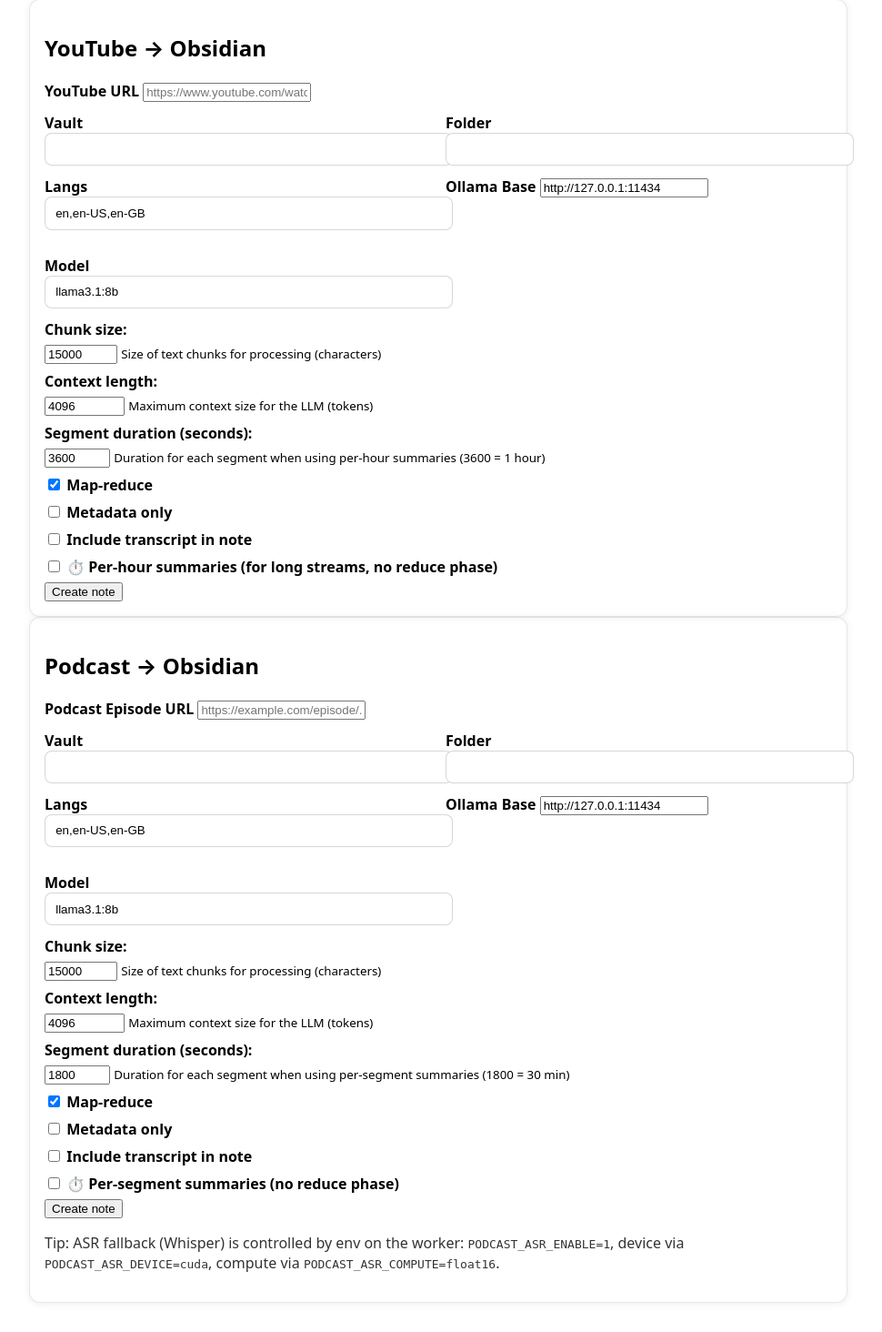
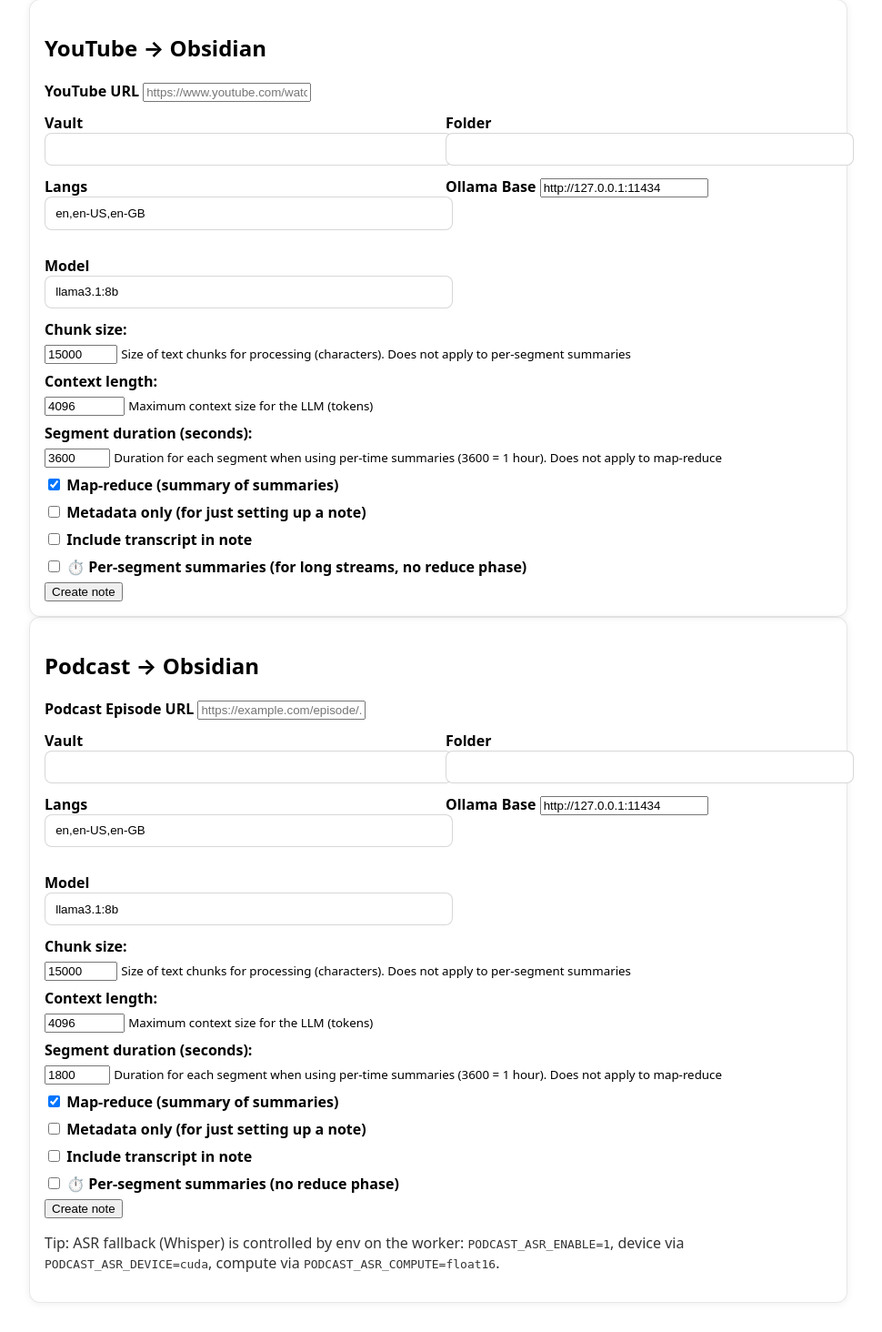
Before and after one commit to humandecoded/youtube-podcast-transcript-obsidian-webapp, a Flask app: page / in a window 1280 px wide. Shown: the part 143-1607 px from the top of the page at 91% size, without its empty margins (158-1128 px from the left). Run offline with Flask 3, Linux system fonts and the light colour scheme; some libraries are stand-ins or nearby versions.

Commit message:
cleaned up UI

```diff
--- a/templates/index.html
+++ b/templates/index.html
@@ -21,7 +21,7 @@
 <div class="form-group">
 <label for="chunk_size">Chunk size:</label>
 <input type="number" id="chunk_size" name="chunk_size" value="{{ defaults.chunk_size or 20000 }}" min="1000" max="50000">
-<small>Size of text chunks for processing (characters)</small>
+<small>Size of text chunks for processing (characters). Does not apply to per-segment summaries</small>
 </div>
 <div class="form-group">
 <label for="context_length">Context length:</label>
@@ -31,14 +31,14 @@
 <div class="form-group">
 <label for="yt_segment_duration">Segment duration (seconds):</label>
 <input type="number" id="yt_segment_duration" name="segment_duration" value="3600" min="60" max="7200" step="60">
-<small>Duration for each segment when using per-hour summaries (3600 = 1 hour)</small>
+<small>Duration for each segment when using per-time summaries (3600 = 1 hour). Does not apply to map-reduce</small>
 </div>
-<label><input type="checkbox" name="map_reduce" checked> Map-reduce</label>
-<label><input type="checkbox" name="no_summary"> Metadata only</label>
+<label><input type="checkbox" name="map_reduce" id="yt_map_reduce" checked> Map-reduce (summary of summaries)</label>
+<label><input type="checkbox" name="no_summary"> Metadata only (for just setting up a note)</label>
 <label><input type="checkbox" name="include_transcript"> Include transcript in note</label>
 <label>
-    <input type="checkbox" name="per_hour">
-    ⏱️ Per-hour summaries (for long streams, no reduce phase)
+    <input type="checkbox" name="per_hour" id="yt_per_hour">
+    ⏱️ Per-segment summaries (for long streams, no reduce phase)
 </label>
 <button type="submit">Create note</button>
 </form>
@@ -62,7 +62,7 @@
 <div class="form-group">
 <label for="podcast_chunk_size">Chunk size:</label>
 <input type="number" id="podcast_chunk_size" name="chunk_size" value="{{ defaults.chunk_size or 15000 }}" min="1000" max="50000">
-<small>Size of text chunks for processing (characters)</small>
+<small>Size of text chunks for processing (characters). Does not apply to per-segment summaries</small>
 </div>
 <div class="form-group">
 <label for="podcast_context_length">Context length:</label>
@@ -72,13 +72,13 @@
 <div class="form-group">
 <label for="podcast_segment_duration">Segment duration (seconds):</label>
 <input type="number" id="podcast_segment_duration" name="segment_duration" value="1800" min="60" max="7200" step="60">
-<small>Duration for each segment when using per-segment summaries (1800 = 30 min)</small>
+<small>Duration for each segment when using per-time summaries (3600 = 1 hour). Does not apply to map-reduce</small>
 </div>
-<label><input type="checkbox" name="map_reduce" checked> Map-reduce</label>
-<label><input type="checkbox" name="no_summary"> Metadata only</label>
+<label><input type="checkbox" name="map_reduce" id="podcast_map_reduce" checked> Map-reduce (summary of summaries)</label>
+<label><input type="checkbox" name="no_summary"> Metadata only (for just setting up a note)</label>
 <label><input type="checkbox" name="include_transcript"> Include transcript in note</label>
 <label>
-    <input type="checkbox" name="per_segment">
+    <input type="checkbox" name="per_segment" id="podcast_per_segment">
     ⏱️ Per-segment summaries (no reduce phase)
 </label>
 <button type="submit">Create note</button>
@@ -91,4 +91,39 @@
 </form>
 </div>
 </div>
+
+<script>
+// Make map-reduce and per-segment checkboxes mutually exclusive in YouTube card
+const ytMapReduce = document.getElementById('yt_map_reduce');
+const ytPerHour = document.getElementById('yt_per_hour');
+
+ytMapReduce.addEventListener('change', function() {
+    if (this.checked) {
+        ytPerHour.checked = false;
+    }
+});
+
+ytPerHour.addEventListener('change', function() {
+    if (this.checked) {
+        ytMapReduce.checked = false;
+    }
+});
+
+// Make map-reduce and per-segment checkboxes mutually exclusive in Podcast card
+const podcastMapReduce = document.getElementById('podcast_map_reduce');
+const podcastPerSegment = document.getElementById('podcast_per_segment');
+
+podcastMapReduce.addEventListener('change', function() {
+    if (this.checked) {
+        podcastPerSegment.checked = false;
+    }
+});
+
+podcastPerSegment.addEventListener('change', function() {
+    if (this.checked) {
+        podcastMapReduce.checked = false;
+    }
+});
+</script>
+
 {% endblock %}
```
